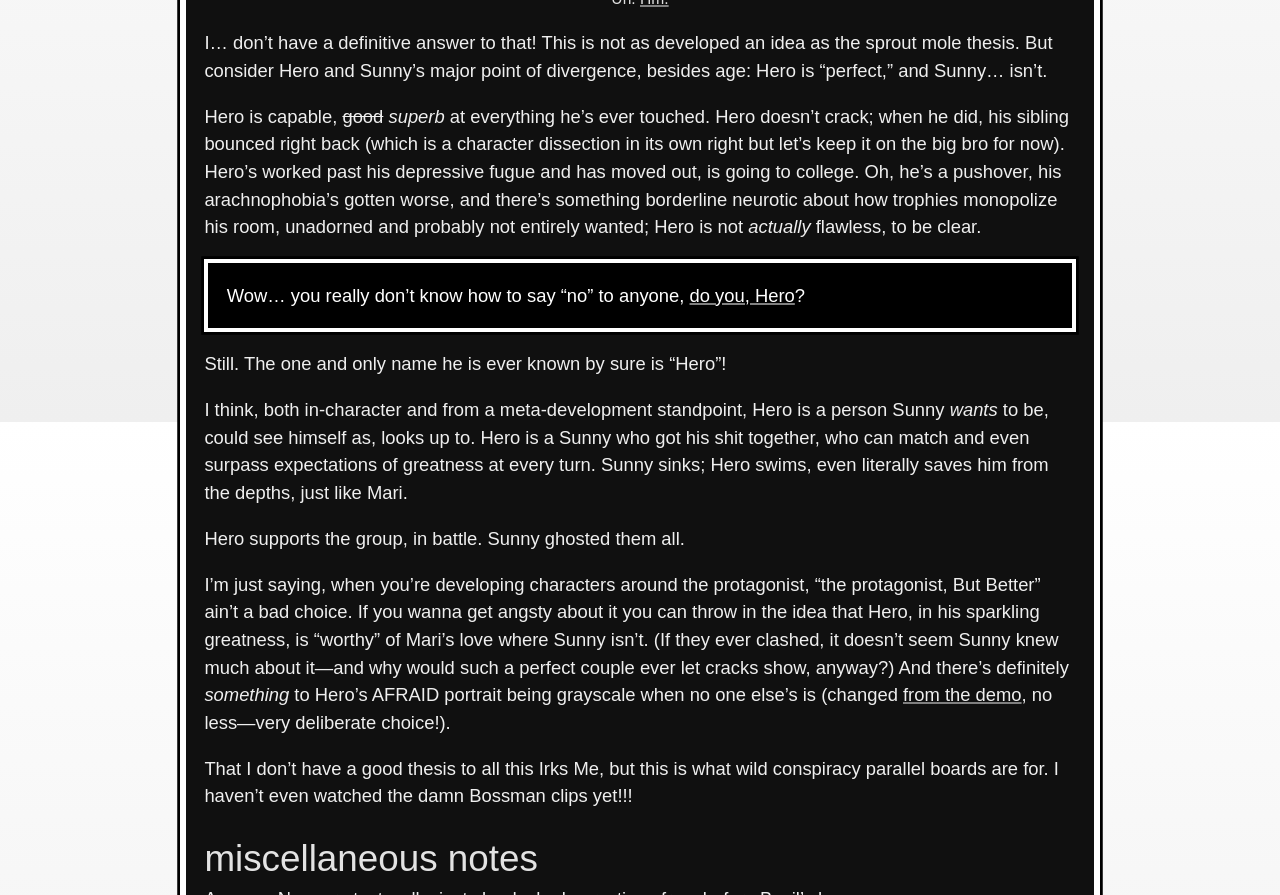
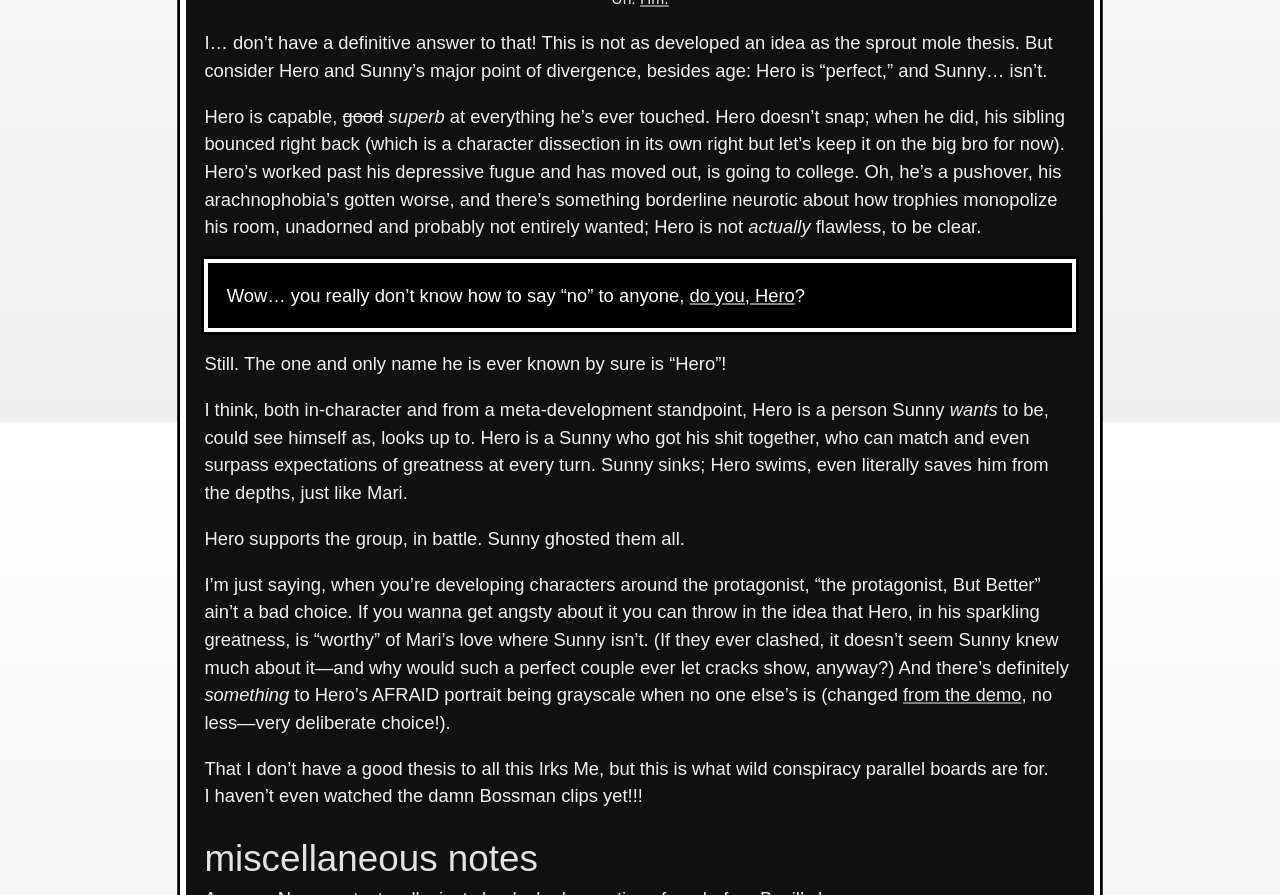
Before and after one commit to a-flyleaf/omori, a Jekyll site: the page built from _meta/2023-03-02_3notplayground.md, in a window 1280 px wide and 1400 px high, scrolled down 3924 px. Shown: the part 154-1049 px from the top of the window. Built offline with Jekyll 4.4.1, drawn with Linux system fonts in a browser that asks for light colours; some of the changed text lies outside the part shown.

Commit message:
meta: obligate copyedits

```diff
--- a/_meta/2023-03-02_3notplayground.md
+++ b/_meta/2023-03-02_3notplayground.md
@@ -47,7 +47,7 @@
 From [February]({%include url.html%}/art/roundup-2023-03-02). See, the ribbon is on Mari's neck because--- do I even have to elaborate actually
 </figcaption></figure>
 
-We like character design in this house. Speaking of which...
+We like character design in this house.\* Speaking of which...
 
 ## Theory-Thought the Second: Does Hero is Sunny
 We are going to continue borking the chronology, because up to and including the end of Basil's house, most of my notes were pretty slapdash and I don't have much to expand on. (Also, my initial draft of this post *did* keep it all in order, and on a fresh-eyed reread the pacing was awkward and meh. *Sledgehammer edits ahoy.*) Instead, here's an idea that got introduced around this point:
@@ -74,7 +74,7 @@
 
 I... don't have a definitive answer to that! This is not as developed an idea as the sprout mole thesis. But consider Hero and Sunny's major point of divergence, besides age: Hero is "perfect," and Sunny... isn't.
 
-Hero is capable, ~~good~~ *superb* at everything he's ever touched. Hero doesn't crack; when he did, his sibling bounced right back (which is a character dissection in its own right but let's keep it on the big bro for now). Hero's worked past his depressive fugue and has moved out, is going to college. Oh, he's a pushover, his arachnophobia's gotten worse, and there's something borderline neurotic about how trophies monopolize his room, unadorned and probably not entirely wanted; Hero is not *actually* flawless, to be clear.
+Hero is capable, ~~good~~ *superb* at everything he's ever touched. Hero doesn't snap; when he did, his sibling bounced right back (which is a character dissection in its own right but let's keep it on the big bro for now). Hero's worked past his depressive fugue and has moved out, is going to college. Oh, he's a pushover, his arachnophobia's gotten worse, and there's something borderline neurotic about how trophies monopolize his room, unadorned and probably not entirely wanted; Hero is not *actually* flawless, to be clear.
 
 <div class="box" markdown="1">
 Wow... you really don't know how to say "no" to anyone, [do you, Hero](https://lparchive.org/Omori/Update%2002/)?
@@ -88,7 +88,7 @@
 
 I'm just saying, when you're developing characters around the protagonist, "the protagonist, But Better" ain't a bad choice. If you wanna get angsty about it you can throw in the idea that Hero, in his sparkling greatness, is "worthy" of Mari's love where Sunny isn't. (If they ever clashed, it doesn't seem Sunny knew much about it---and why would such a perfect couple ever let cracks show, anyway?) And there's definitely *something* to Hero's <span class="omo">Afraid</span> portrait being grayscale when no one else's is (changed [from the demo](https://omori.fandom.com/wiki/HERO#TRIVIA), no less---very deliberate choice!).
 
-That I don't have a good thesis to all this Irks&nbsp;Me, but this is what wild conspiracy parallel boards are for. I haven't even watched the damn Bossman clips yet!!!
+That I don't have a good thesis to all this Irks&nbsp;Me, but this is what wild conspiracy parallel boards are for. I&nbsp;haven't even watched the damn Bossman clips yet!!!
 
 ## miscellaneous notes
 Anyway. No more text walls, just slapdash observations from before Basil's house:
```
Also changed, not shown: other parts of _meta/2023-03-02_3notplayground.md (+7 -3 lines), _meta/2023-03-02_1intropost.md (+1 -1 lines).
